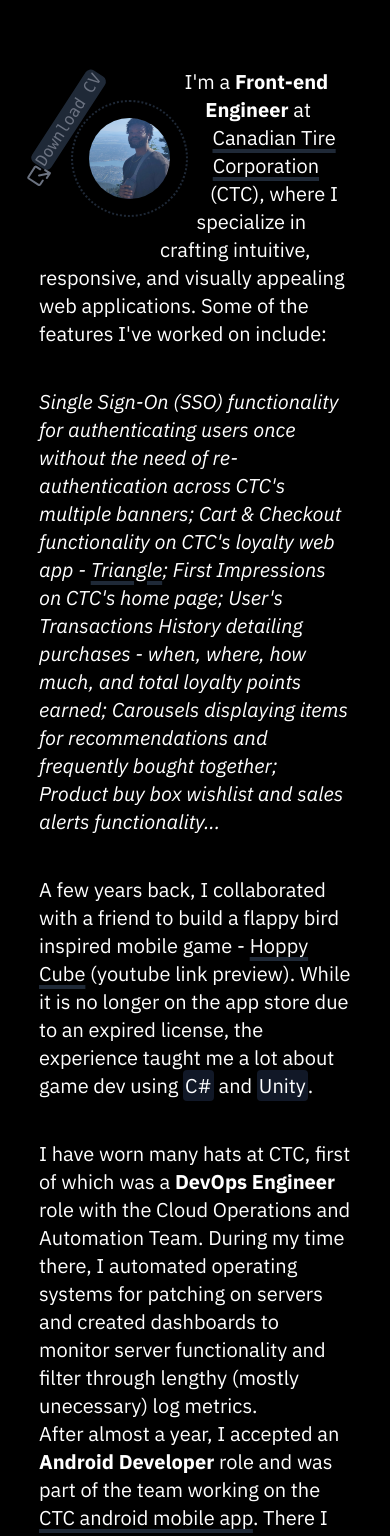
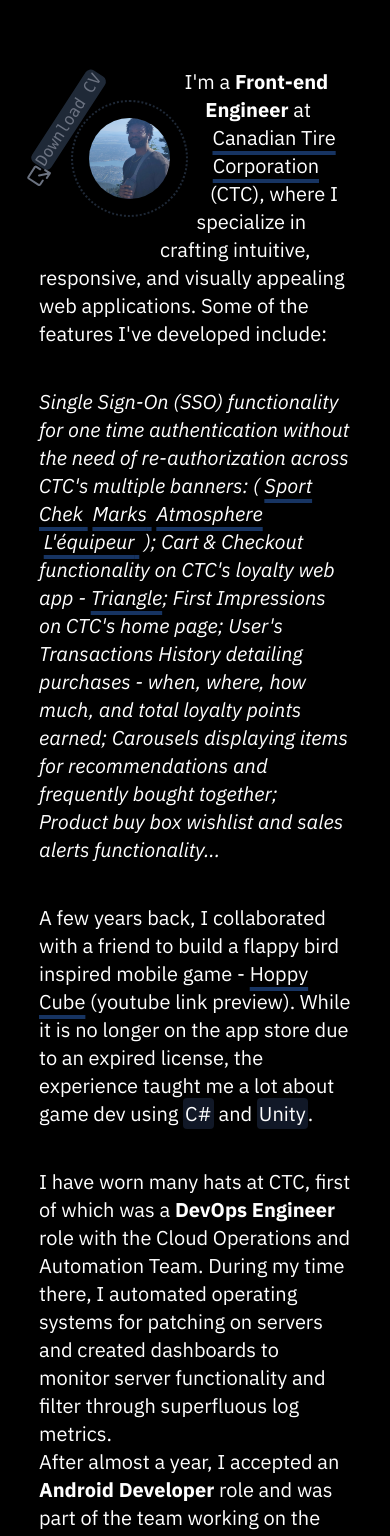
Before and after one commit to iceicles/portfolio, a Next.js app: page /about-me in a window 390 px wide. Shown: the part 80-1616 px from the top of the page. Built offline with nearby package versions, Linux system fonts and the light colour scheme.

Commit message:
updates / cleanup

```diff
--- a/app/globals.css
+++ b/app/globals.css
@@ -28,7 +28,7 @@ body {
   }
 
   ::-webkit-scrollbar-thumb {
-    background-color: #1f2937; /* Custom scrollbar thumb color */
+    background-color: #3282f6; /* Custom scrollbar thumb color */
     border-radius: 8px;
   }
 
@@ -36,13 +36,12 @@ body {
     background-color: #000000; /* Custom scrollbar track color */
   }
 
-  /* You can also style scrollbar for Firefox */
   html {
     scrollbar-width: auto;
-    scrollbar-color: #1f2937 #000000; /* thumb color and track color for Firefox */
+    scrollbar-color: #3282f6 #000000; /* thumb color and track color for Firefox */
   }
 
-  /* contains some group of styles relating to profile pic */
+  /* Default styles for all browsers (including Chrome, Firefox, etc.) */
   .profile-pic {
     shape-outside: circle(46%);
     aspect-ratio: 1/1;
@@ -51,10 +50,18 @@ body {
     margin: 2rem;
   }
 
+  /* Safari-specific styles (doesn't seem to work currently) */
+  @media not all and (min-resolution:.001dpcm) {
+    .profile-pic {
+      -webkit-shape-outside: circle(56%);
+      shape-outside: circle(56%);
+    }
+  }
+
   /* custom scrollbar styles */
   .custom-scrollbar {
     scrollbar-width: auto; /* makes the scrollbar thinner */
-    scrollbar-color: #1f2937 #000000; /* thumb color and track color */
+    scrollbar-color: #3282f6 #000000; /* thumb color and track color */
     overscroll-behavior-y: contain; /* ensures scrolling only happens on the modal and not the background as well */
     overflow-y: scroll;
     overflow: auto; /* ensures that scrolling happens only when necessary (i.e., if there's content to be scrolled to) */
@@ -66,7 +73,7 @@ body {
   }
 
   .custom-scrollbar::-webkit-scrollbar-thumb {
-    background-color: #1f2937;
+    background-color: #3282f6;
     border-radius: 0.625rem;
   }
 
@@ -117,23 +124,23 @@ body {
 
   /* animates outline */
   .border-button {
-    outline: solid 2px #6b7280;
+    outline: solid 2px rgb(59 130 246 / 0.4);
     transition: outline linear;
   }
 
   /* active link */
   .active-link {
     text-decoration: underline;
-    text-decoration-color: #1f2937;
+    text-decoration-color: rgb(59 130 246 / 0.4);
     text-decoration-thickness: 0.25rem;
-    text-underline-offset: 0.25rem;
+    text-underline-offset: 0.35rem;
   }
 
   .hover-link {
     text-decoration: underline;
     text-decoration-thickness: 0.25rem;
     text-decoration-color: #1f2937;
-    text-underline-offset: 0.25rem;
+    text-underline-offset: 0.35rem;
   }
 
   /* used to hide header nav on scroll in mobile */
--- a/components/Footer/index.tsx
+++ b/components/Footer/index.tsx
@@ -3,10 +3,14 @@ import Link from 'next/link';
 import React, { FC, useEffect, useState } from 'react';
 import { FooterNavs } from './constant';
 import { InitialsLogo } from '../Logo/InitialsLogo';
+import { isActive } from '../../utils/isActive';
+import { usePathname } from 'next/navigation';
 
 const Footer: FC<{}> = ({}) => {
   const date = new Date();
   const [dateYear, setDateYear] = useState(date.getFullYear());
+
+  const pathname = usePathname();
 
   useEffect(() => {
     setDateYear(date.getFullYear());
@@ -21,7 +25,14 @@ const Footer: FC<{}> = ({}) => {
             <ul className='sm:flex md:flex-row sm:flex-wrap sm:items-center flex flex-col gap-1'>
               {FooterNavs.map((footer) => (
                 <li key={footer.id} className='self-start lg:self-auto p-2'>
-                  <Link href={footer.href} className='hover:hover-link'>
+                  <Link
+                    href={footer.href}
+                    className={
+                      isActive(footer.href, pathname)
+                        ? 'max-lg:active-link max-lg:font-bold'
+                        : 'hover:hover-link'
+                    }
+                  >
                     {footer.value}
                   </Link>
                 </li>
@@ -35,7 +46,7 @@ const Footer: FC<{}> = ({}) => {
             <Link
               href='https://github.com/iceicles'
               target='_blank'
-              className='hover:underline hover:decoration-gray-800 hover:decoration-4 relative group animate-pulse'
+              className='hover:underline hover:decoration-gray-800 active:decoration-blue-500/40 hover:decoration-4 relative group animate-pulse'
             >
               iceicles{' '}
               <span className='absolute left-[3rem] group-hover:no-underline'>
--- a/components/Form/index.tsx
+++ b/components/Form/index.tsx
@@ -85,7 +85,7 @@ const ContactForm: FC<ContactForm> = ({
         <input
           type='submit'
           value='Send'
-          className='self-start font-bold cursor-pointer border-solid border-2 border-white px-[2rem] py-[0.5rem] bg-gray-800 hover:bg-gray-700 active:bg-gray-600'
+          className='self-start font-bold cursor-pointer border-solid border-2 border-white px-[2rem] py-[0.5rem] bg-blue-800 hover:bg-blue-700 active:bg-blue-600'
         ></input>
       </form>
     </div>
--- a/components/Navigation/HeaderNav/MobileHamburgerNav/constants.ts
+++ b/components/Navigation/HeaderNav/MobileHamburgerNav/constants.ts
@@ -4,22 +4,22 @@ import { MobileBurgerNav } from "../../../../types/MobileBurgerNav"
 export const MobileHamburgerNavs: MobileBurgerNav[] = [
     {
         id: 1,
-        value: 'Contact',
-        href: '/contact'
+        value: 'Home',
+        href: '/'
     },
     {
         id: 2,
-        value: 'About Me',
-        href: '/about-me'
-    },
-    {
-        id: 3,
         value: 'Projects',
         href: '/my-projects'
     },
     {
+        id: 3,
+        value: 'About me',
+        href: '/about-me'
+    },
+    {
         id: 4,
-        value: 'Home',
-        href: '/'
+        value: 'Contact',
+        href: '/contact'
     },
 ]
--- a/components/Navigation/HeaderNav/MobileHamburgerNav/index.tsx
+++ b/components/Navigation/HeaderNav/MobileHamburgerNav/index.tsx
@@ -121,7 +121,7 @@ export const MobileHamburgerNav: FC<{}> = ({}) => {
                     href={el.href}
                     styles={
                       isActive(el.href, pathname)
-                        ? 'no-underline font-bold bg-gray-800 p-1 rounded'
+                        ? 'no-underline font-bold bg-blue-500/40 p-1 rounded'
                         : ''
                     }
                   />
--- a/containers/about-page/main-section/index.tsx
+++ b/containers/about-page/main-section/index.tsx
@@ -19,13 +19,44 @@ const MainSection = () => {
             Canadian Tire Corporation
           </a>{' '}
           (CTC), where I specialize in crafting intuitive, responsive, and
-          visually appealing web applications. Some of the features I've worked
-          on include:
+          visually appealing web applications. Some of the features I've
+          developed include:
         </p>
         <p className={`${paragraphStyles} italic`}>
-          Single Sign-On (SSO) functionality for authenticating users once
-          without the need of re-authentication across CTC's multiple banners;
-          Cart & Checkout functionality on CTC's loyalty web app -{' '}
+          Single Sign-On (SSO) functionality for one time authentication without
+          the need of re-authorization across CTC's multiple banners: ({' '}
+          <a
+            href='https://www.sportchek.ca/en.html'
+            target='_blank'
+            className='active-link'
+          >
+            Sport Chek{' '}
+          </a>
+          &nbsp;
+          <a
+            href='https://www.marks.com/en.html'
+            target='_blank'
+            className='active-link'
+          >
+            Marks{' '}
+          </a>
+          &nbsp;
+          <a
+            href='https://www.atmosphere.ca/en.html'
+            target='_blank'
+            className='active-link'
+          >
+            Atmosphere{' '}
+          </a>
+          &nbsp;
+          <a
+            href='https://www.lequipeur.com/fr.html'
+            target='_blank'
+            className='active-link'
+          >
+            L'équipeur{' '}
+          </a>
+          &nbsp;); Cart & Checkout functionality on CTC's loyalty web app -{' '}
           <a
             href='https://triangle.canadiantire.ca/en.html'
             target='_blank'
@@ -60,10 +91,9 @@ const MainSection = () => {
           <strong>DevOps Engineer</strong> role with the Cloud Operations and
           Automation Team. During my time there, I automated operating systems
           for patching on servers and created dashboards to monitor server
-          functionality and filter through lengthy (mostly unecessary) log
-          metrics. <br /> After almost a year, I accepted an{' '}
-          <strong>Android Developer</strong> role and was part of the team
-          working on the{' '}
+          functionality and filter through superfluous log metrics. <br /> After
+          almost a year, I accepted an <strong>Android Developer</strong> role
+          and was part of the team working on the{' '}
           <a
             href='https://play.google.com/store/apps/details?id=com.simplygood.ct&hl=en_CA'
             target='_blank'
@@ -86,9 +116,9 @@ const MainSection = () => {
           >
             SAS Institute
           </a>{' '}
-          as an IT technician, where I honed my skills in bash scripting,
-          tackling computer and server related problems, and providing
-          user-centric solutions.{' '}
+          as an <strong>IT Specialist</strong>, where I honed my skills in bash
+          scripting, tackling computer and server related problems, and
+          providing user-centric solutions.{' '}
         </p>
 
         <p className={paragraphStyles}>
--- a/containers/home-page/hero-section/ProfileHeading/ProfileHeading.tsx
+++ b/containers/home-page/hero-section/ProfileHeading/ProfileHeading.tsx
@@ -7,7 +7,7 @@ const ProfileHeading: FC<{}> = ({}) => {
       <h1 className='text-[clamp(1.8rem,1rem+3vw,3.5rem)] mb-[calc(1.25rem*2)]'>
         <strong className=''>
           Hi,{' '}
-          <span className='text-[#ADFF2F] bg-gray-800 rounded p-2 '>
+          <span className='text-[#3282f6] bg-gray-800 rounded p-2 '>
             I'm Moses
           </span>
         </strong>
@@ -24,7 +24,7 @@ const ProfileHeading: FC<{}> = ({}) => {
           <a
             href='https://www.canadiantire.ca/en.html'
             target='_blank'
-            className='underline decoration-4 md:decoration-8 decoration-gray-800'
+            className='underline decoration-4 md:decoration-8 decoration-blue-500/40'
           >
             Canadian Tire
           </a>
@@ -37,29 +37,3 @@ const ProfileHeading: FC<{}> = ({}) => {
 };
 
 export default ProfileHeading;
-/*
-old -
-
-    <div className='w-[80%] mt-[10%]'>
-      <h2 className='text-[clamp(1.8rem,1rem+3vw,3.5rem)] mb-[calc(1.25rem*2)]'>
-        <strong>Hi, I'm Moses. </strong>
-        I'm a fullstack web, mobile, and game developer, drummer, and wannabe
-        writer
-      </h2>
-      <div className='mt-[calc(1.25rem*2)]'>
-        <p className='text-[clamp(1.2rem,.6rem+2vw,1.8rem)] mb-[calc(1.5rem*2)]'>
-          I currently live in Toronto, Ontario, and work for {}
-          <Link
-            href='https://www.canadiantire.ca/en.html'
-            target='_blank'
-            className='underline'
-          >
-            Canadian Tire
-          </Link>
-          {} as a frontend engineer
-        </p>
-        <InfoSection />
-      </div>
-    </div>
-
-*/
```
Also changed, not shown: 1 other file (tests, documents, lock files or other folders).
